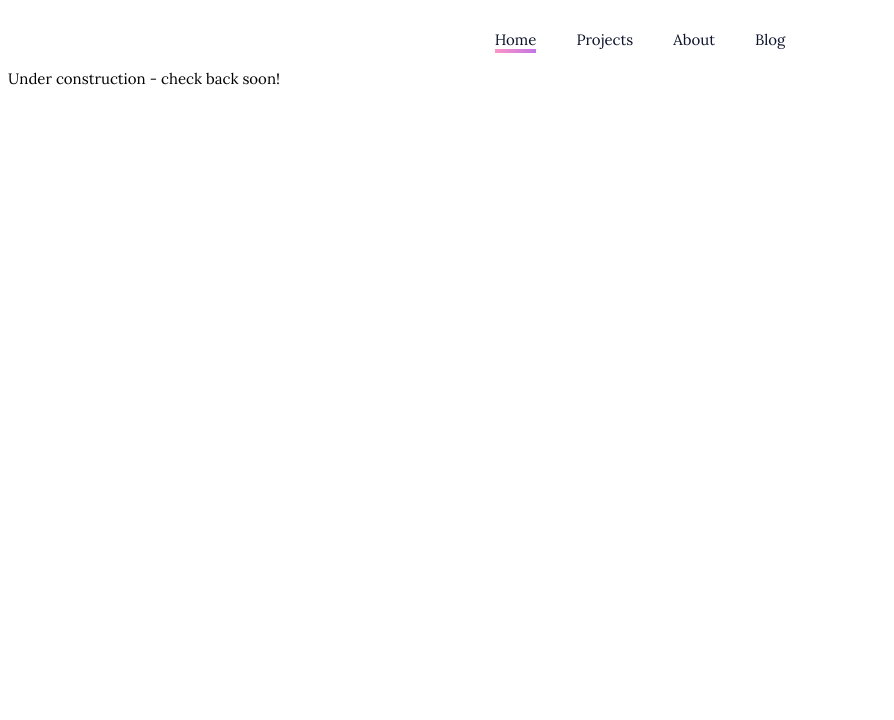
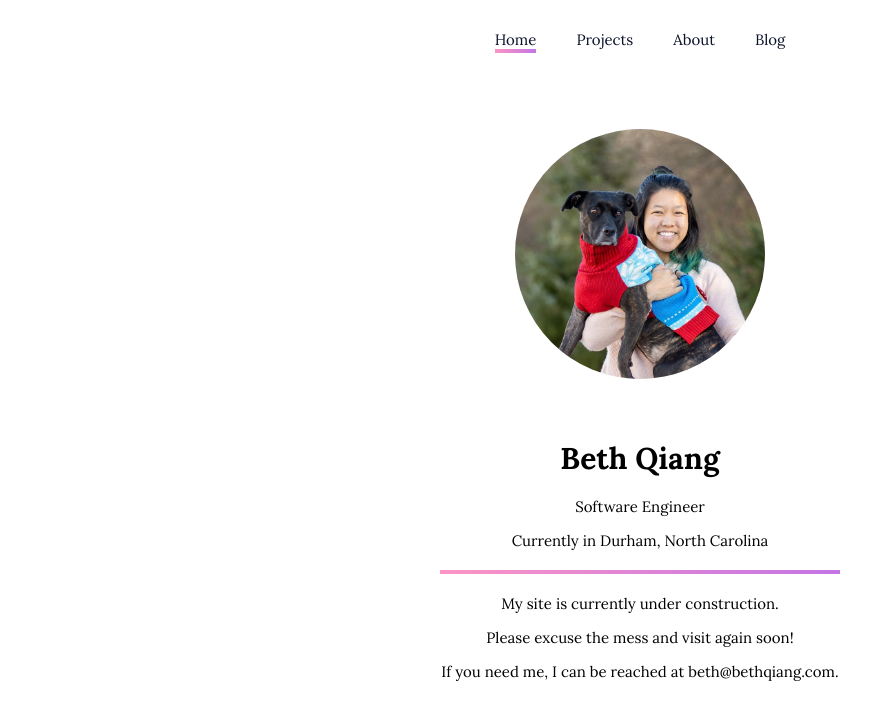
Before and after one commit to bethqiang/bethqiang.github.io, a Gatsby site: page / in a window 1280 px wide. Shown: the whole page, without its empty margins (0-894 px from the left). Built offline with nearby package versions, Linux system fonts and the light colour scheme; Gatsby itself is replaced by a stand-in of ours.

Commit message:
Do most of home screen
- Still need to add description function
- Maybe improve description?

```diff
--- a/src/components/GlobalStyles.js
+++ b/src/components/GlobalStyles.js
@@ -10,6 +10,10 @@ const GlobalStyles = createGlobalStyle`
   a {
     text-decoration: none;
   }
+
+  h1 {
+    font-size: 30px;
+  }
 `;
 
 export default GlobalStyles;
--- a/src/pages/index.jsx
+++ b/src/pages/index.jsx
@@ -1,11 +1,57 @@
 import React from 'react';
+import styled from 'styled-components';
 
+import indexImg from '../../data/index-page.jpg';
 import Layout from '../components/Layout';
+
+const ImgContainer = styled.div`
+  display: flex;
+  justify-content: center;
+  margin-top: 75px;
+  margin-bottom: 60px;
+`;
+
+const IndexImg = styled.img`
+  height: 250px;
+  width: 250px;
+  border-radius: 50%;
+`;
+
+const NameContainer = styled.div`
+  text-align: center;
+  margin-bottom: 15px;
+`;
+
+const TextContainer = styled.div`
+  text-align: center;
+`;
+
+const OmbreDivider = styled.div`
+  height: 4px;
+  width: 400px;
+  background-image: linear-gradient(to right, ${(props) => props.theme.colors.pink}, ${(props) => props.theme.colors.purple});
+  margin: 20px auto;
+`;
 
 function IndexPage() {
   return (
     <Layout>
-      <p>Under construction - check back soon!</p>
+      <ImgContainer>
+        <IndexImg src={indexImg} />
+      </ImgContainer>
+      <NameContainer>
+        <h1>Beth Qiang</h1>
+      </NameContainer>
+      <TextContainer>
+        <p>Software Engineer</p>
+        <p>Currently in Durham, North Carolina</p>
+      </TextContainer>
+      <OmbreDivider />
+      <TextContainer>
+        <p>My site is currently under construction.</p>
+        <p>Please excuse the mess and visit again soon!</p>
+        <p>If you need me, I can be reached at beth@bethqiang.com.</p>
+      </TextContainer>
     </Layout>
   );
 }
```
Also changed, not shown: data/index-page.jpg (added).
